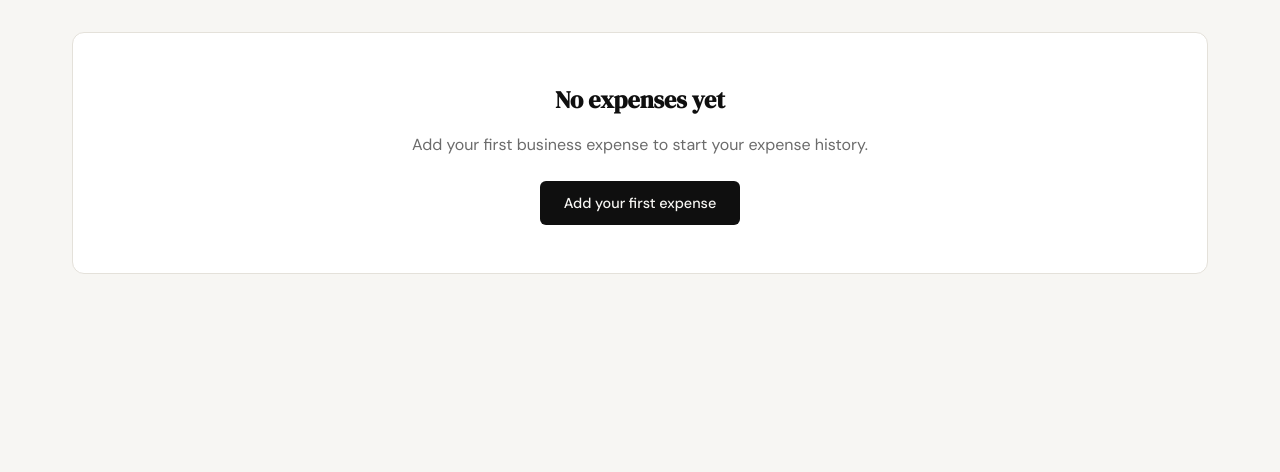
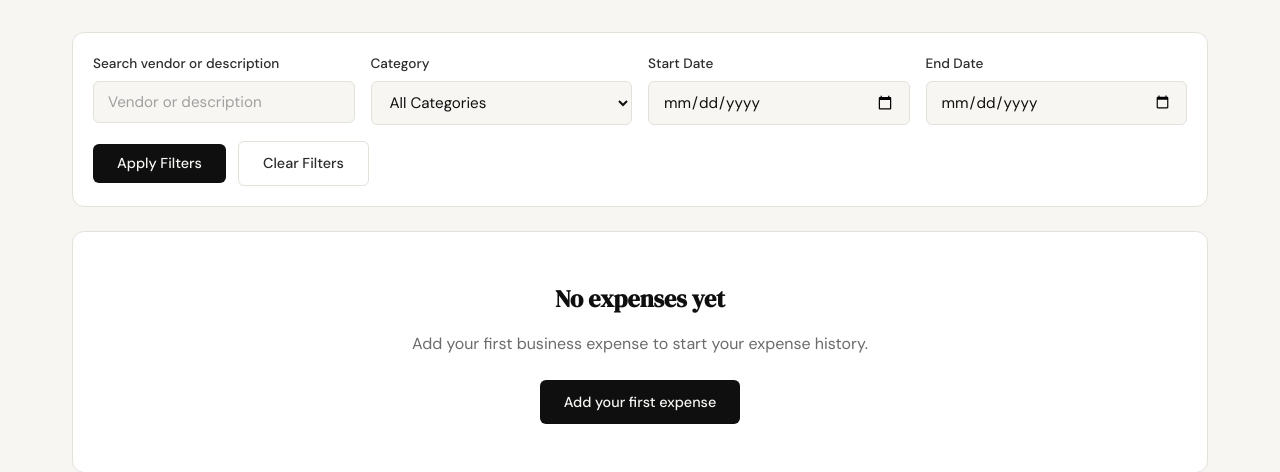
Before and after one commit to RonaldCeciliano/SpendingTracker, a Flask app: page /expenses in a window 1280 px wide. Shown: the part 191-663 px from the top of the page. Run offline with Flask 3, Linux system fonts and the light colour scheme; data that the repository does not hold is empty.

Commit message:
Add expense search and filtering

```diff
--- a/app.py
+++ b/app.py
@@ -34,6 +34,13 @@ EXPENSE_TEXT_LIMITS = {
 EXPENSE_FIELDS = ("date", "vendor", "amount", "category", "payment_method", "description", "notes")
 
 
+def parse_expense_date(value):
+    """Validate the ISO calendar date submitted by a native date input."""
+    if not re.fullmatch(r"[0-9]{4}-[0-9]{2}-[0-9]{2}", value):
+        raise ValueError
+    return date.fromisoformat(value).isoformat()
+
+
 def validate_expense(values):
     """Return field errors and normalized data; amount is converted to cents."""
     data = {field: value.strip() for field, value in values.items()}
@@ -44,12 +51,9 @@ def validate_expense(values):
 
     if data["date"]:
         try:
-            if not re.fullmatch(r"[0-9]{2}-[0-9]{2}-[0-9]{4}", data["date"]):
-                raise ValueError
-            month, day, year = map(int, data["date"].split("-"))
-            data["date"] = date(year, month, day).isoformat()
+            data["date"] = parse_expense_date(data["date"])
         except ValueError:
-            errors["date"] = "Enter a valid date in MM-DD-YYYY format."
+            errors["date"] = "Select a valid date."
 
     if data["amount"]:
         # Bound input before Decimal conversion and reject rounding/exponents.
@@ -128,7 +132,25 @@ def format_expense_amount(cents):
 @app.route("/expenses")
 def expenses():
     session.setdefault("expense_csrf_token", secrets.token_hex(32))
-    return render_template("expenses.html", expenses=get_expenses())
+    filters = {field: request.args.get(field, "")
+               for field in ("search", "category", "start_date", "end_date")}
+    data = {field: value.strip() for field, value in filters.items()}
+    errors = {}
+    if data["category"] and data["category"] not in EXPENSE_CATEGORIES:
+        errors["category"] = "Choose one of the supported business categories."
+    for field in ("start_date", "end_date"):
+        if data[field]:
+            try:
+                data[field] = parse_expense_date(data[field])
+            except ValueError:
+                errors[field] = "Select a valid date."
+    if not errors and data["start_date"] and data["end_date"] and data["start_date"] > data["end_date"]:
+        errors["end_date"] = "End Date must be on or after Start Date."
+    return render_template(
+        "expenses.html", expenses=[] if errors else get_expenses(**data),
+        filters=filters, filter_errors=errors, active_filters=any(data.values()),
+        categories=EXPENSE_CATEGORIES,
+    ), 400 if errors else 200
 
 
 @app.route("/expenses/add", methods=["GET", "POST"])
@@ -148,7 +170,6 @@ def expense_form(expense=None):
     values = {field: "" for field in EXPENSE_FIELDS}
     if expense is not None:
         values = {field: expense[field] or "" for field in EXPENSE_FIELDS}
-        values["date"] = format_expense_date(expense["date"])
         dollars, cents = divmod(expense["amount"], 100)
         values["amount"] = f"{dollars}.{cents:02d}"
     errors = {}
@@ -203,6 +224,7 @@ def delete_expense(id):
         app.logger.exception("Could not delete expense")
         return render_template(
             "expenses.html", expenses=get_expenses(),
+            categories=EXPENSE_CATEGORIES,
             error="Your expense could not be deleted. Please try again shortly.",
         ), 503
     flash("Expense deleted successfully.", "success")
--- a/database/db.py
+++ b/database/db.py
@@ -17,6 +17,7 @@ def get_db():
     if "db" not in g:
         g.db = sqlite3.connect(current_app.config["DATABASE"])
         g.db.row_factory = sqlite3.Row
+        g.db.create_function("casefold", 1, lambda value: (value or "").casefold(), deterministic=True)
         g.db.execute("PRAGMA foreign_keys = ON")
     return g.db
 
@@ -35,11 +36,26 @@ def create_expense(*, date, vendor, amount, category, payment_method=None,
     return cursor.lastrowid
 
 
-def get_expenses():
-    """Return expense history, newest date first and newest ID for date ties."""
+def get_expenses(*, search="", category="", start_date="", end_date=""):
+    """Filter history with validated ISO date bounds; preserve date/ID ordering."""
+    conditions = []
+    parameters = []
+    if search:
+        conditions.append("(instr(casefold(vendor), ?) > 0 OR instr(casefold(description), ?) > 0)")
+        parameters.extend([search.casefold(), search.casefold()])
+    if category:
+        conditions.append("category = ?")
+        parameters.append(category)
+    if start_date:
+        conditions.append("date >= ?")
+        parameters.append(start_date)
+    if end_date:
+        conditions.append("date <= ?")
+        parameters.append(end_date)
+    where = " WHERE " + " AND ".join(conditions) if conditions else ""
     return get_db().execute(
         """SELECT id, date, vendor, amount, category, payment_method, description
-           FROM expenses ORDER BY date DESC, id DESC"""
+           FROM expenses""" + where + " ORDER BY date DESC, id DESC", parameters,
     ).fetchall()
 
 
--- a/static/css/style.css
+++ b/static/css/style.css
@@ -515,6 +515,27 @@ a { color: inherit; text-decoration: none; }
 }
 
 .expense-history-header .btn-primary { flex-shrink: 0; }
+.expense-filters {
+    display: grid;
+    grid-template-columns: repeat(4, minmax(0, 1fr));
+    gap: 1rem;
+    padding: 1.25rem;
+    margin-bottom: 1.5rem;
+    background: var(--paper-card);
+    border: 1px solid var(--border);
+    border-radius: var(--radius-md);
+}
+
+.expense-filters .form-group { min-width: 0; margin-bottom: 0; }
+.expense-filters [aria-invalid="true"] { border-color: var(--danger); }
+.expense-filter-actions {
+    grid-column: 1 / -1;
+    display: flex;
+    flex-wrap: wrap;
+    gap: 0.75rem;
+    align-items: center;
+}
+
 .expense-history-list { list-style: none; }
 .expense-history-card, .expense-history-empty {
     padding: 1.5rem;
@@ -658,6 +679,7 @@ a { color: inherit; text-decoration: none; }
 /* ------------------------------------------------------------------ */
 
 @media (max-width: 900px) {
+    .expense-filters { grid-template-columns: repeat(2, minmax(0, 1fr)); }
     .expense-history-details { grid-template-columns: repeat(2, minmax(0, 1fr)); }
     .hero {
         grid-template-columns: 1fr;
@@ -672,6 +694,7 @@ a { color: inherit; text-decoration: none; }
 }
 
 @media (max-width: 600px) {
+    .expense-filters { grid-template-columns: minmax(0, 1fr); }
     .nav-inner { height: auto; min-height: 60px; flex-wrap: wrap; gap: 0.5rem; padding: 0.75rem 0; }
     .nav-links { flex-wrap: wrap; }
     .expense-history { padding: 2rem 1rem; }
--- a/templates/add_expense.html
+++ b/templates/add_expense.html
@@ -32,9 +32,9 @@
             <form method="post" action="{{ url_for('edit_expense', id=expense.id) if expense else url_for('add_expense') }}" novalidate>
                 <input type="hidden" name="csrf_token" value="{{ session['expense_csrf_token'] }}">
                 <div class="form-group">
-                    <label for="date">Date (MM-DD-YYYY)</label>
-                    <input class="form-input" type="text" name="date" id="date" value="{{ values.date }}"
-                        placeholder="09-22-2026" required {{ error_attributes('date') }}>
+                    <label for="date">Date</label>
+                    <input class="form-input" type="date" name="date" id="date" value="{{ values.date }}"
+                        max="9999-12-31" required {{ error_attributes('date') }}>
                     {{ field_error('date') }}
                 </div>
                 <div class="form-group">
--- a/templates/expenses.html
+++ b/templates/expenses.html
@@ -19,7 +19,50 @@
     <div class="auth-error" role="alert">{{ error }}</div>
     {% endif %}
 
-    {% if expenses %}
+    {% set filters = filters | default({}) %}
+    {% set filter_errors = filter_errors | default({}) %}
+    <form method="get" action="{{ url_for('expenses') }}" class="expense-filters" aria-label="Filter expenses">
+        <div class="form-group">
+            <label for="expense-search">Search vendor or description</label>
+            <input class="form-input" id="expense-search" type="search" name="search"
+                value="{{ filters.get('search', '') }}" placeholder="Vendor or description">
+        </div>
+        <div class="form-group">
+            <label for="filter-category">Category</label>
+            <select class="form-input" id="filter-category" name="category"
+                {% if filter_errors.category %}aria-invalid="true" aria-describedby="filter-category-error"{% endif %}>
+                <option value="" {% if not filters.get('category') %}selected{% endif %}>All Categories</option>
+                {% if filters.get('category') and filters.category not in categories %}
+                <option value="{{ filters.category }}" selected>{{ filters.category }}</option>
+                {% endif %}
+                {% for category in categories %}
+                <option value="{{ category }}" {% if filters.get('category') == category %}selected{% endif %}>{{ category }}</option>
+                {% endfor %}
+            </select>
+            {% if filter_errors.category %}
+            <p class="expense-field-error" id="filter-category-error">{{ filter_errors.category }}</p>
+            {% endif %}
+        </div>
+        {% for field, label in [('start_date', 'Start Date'), ('end_date', 'End Date')] %}
+        <div class="form-group">
+            <label for="filter-{{ field }}">{{ label }}</label>
+            <input class="form-input" id="filter-{{ field }}" type="date" name="{{ field }}"
+                value="{{ filters.get(field, '') }}" max="9999-12-31"
+                {% if filter_errors.get(field) %}aria-invalid="true" aria-describedby="filter-{{ field }}-error"{% endif %}>
+            {% if filter_errors.get(field) %}
+            <p class="expense-field-error" id="filter-{{ field }}-error">{{ filter_errors[field] }}</p>
+            {% endif %}
+        </div>
+        {% endfor %}
+        <div class="expense-filter-actions">
+            <button class="btn-primary" type="submit">Apply Filters</button>
+            <a class="btn-ghost" href="{{ url_for('expenses') }}">Clear Filters</a>
+        </div>
+    </form>
+
+    {% if filter_errors %}
+    <div class="auth-error" role="alert">Correct the filters above and apply them again.</div>
+    {% elif expenses %}
     <ul class="expense-history-list" aria-label="Expense history">
         {% for expense in expenses %}
         <li class="expense-history-card">
@@ -72,6 +115,12 @@
             <button class="btn-delete expense-delete-confirm" type="button">Delete Expense</button>
         </div>
     </dialog>
+    {% elif active_filters %}
+    <div class="expense-history-empty" role="status">
+        <h2>No expenses match your filters</h2>
+        <p>Try a different search, category, or date range.</p>
+        <a class="btn-ghost" href="{{ url_for('expenses') }}">Clear Filters</a>
+    </div>
     {% else %}
     <div class="expense-history-empty">
         <h2>No expenses yet</h2>
```
Also changed, not shown: tests/test_add_expense.py (+12 -10 lines), tests/test_edit_delete_expenses.py (+5 -3 lines), tests/test_filter_expenses.py (added, +172 -0 lines), tests/test_view_expenses.py (+1 -1 lines).
